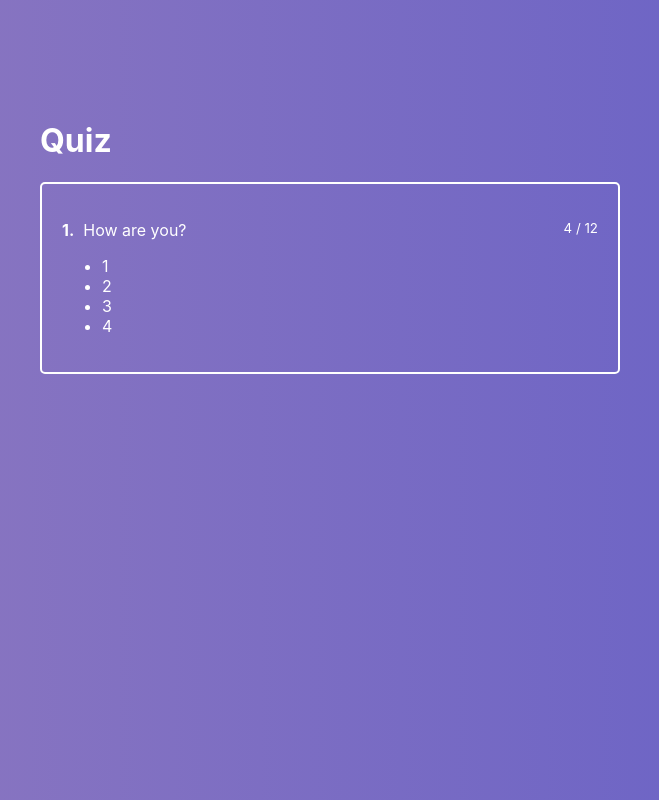
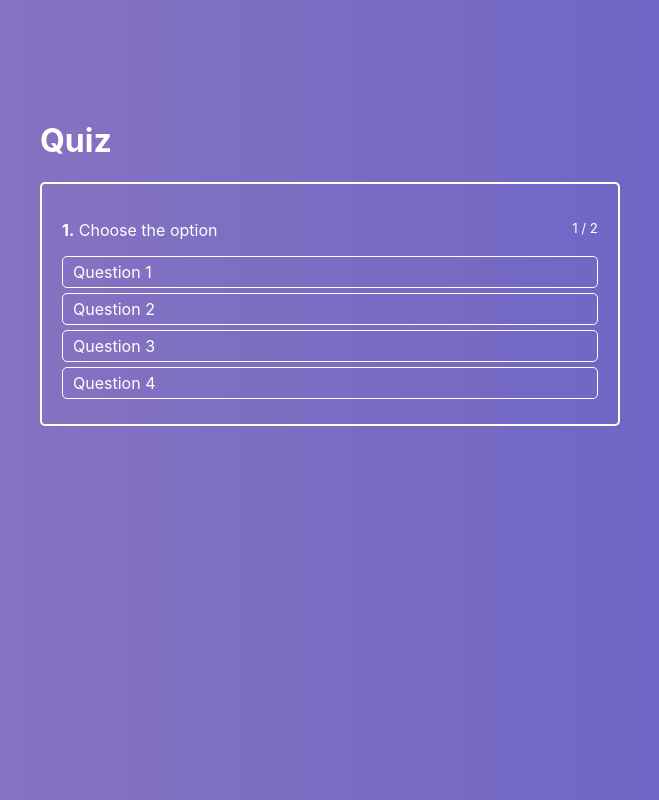
Before and after one commit to iliakut/react-quiz, a React app: page / in a window 1280 px wide. Shown: the whole page, without its empty margins (310-969 px from the left). Built offline with nearby package versions, Linux system fonts and the light colour scheme.

Commit message:
added FinishedQuiz

```diff
--- a/src/components/ActiveQuiz/ActiveQuiz.js
+++ b/src/components/ActiveQuiz/ActiveQuiz.js
@@ -1,22 +1,23 @@
 import React from 'react';
 import classes from './ActiveQuiz.module.css'
+import AnswersList from "./AnswersList/AnswersList";
 
 const ActiveQuiz = props => (
   <div className={classes.ActiveQuiz}>
     <p className={classes.Question}>
       <span>
-        <strong>1.</strong>&nbsp;
-      How are you?
+        <strong>{props.answerNumber}.</strong>&nbsp;
+      {props.question}
       </span>
-      <small>4 / 12</small>
+      <small>{props.answerNumber} / {props.quizLength}</small>
     </p>
 
-    <ul>
-      <li>1</li>
-      <li>2</li>
-      <li>3</li>
-      <li>4</li>
-    </ul>
+    <AnswersList
+      state={props.state}
+      answers={props.answers}
+      onAnswerClick={props.onAnswerClick}
+    />
+
   </div>
 );
 
--- /dev/null
+++ b/src/components/ActiveQuiz/AnswersList/AnswersItem/AnswersItem.js
@@ -0,0 +1,20 @@
+import React from 'react';
+import classes from './AnswersItem.module.css'
+const AnswerItem = props => {
+  const newClasses = [classes.AnswerItem];
+
+  if (props.state) {
+    newClasses.push(classes[props.state])
+  }
+
+  return (
+    <li
+      className={newClasses.join(' ')}
+      onClick={() => props.onAnswerClick(props.answer.id)}
+    >
+      {props.answer.text}
+    </li>
+  );
+};
+
+export default AnswerItem;
--- /dev/null
+++ b/src/components/ActiveQuiz/AnswersList/AnswersItem/AnswersItem.module.css
@@ -0,0 +1,20 @@
+.AnswerItem {
+    border: 1px solid #fff;
+    border-radius: 5px;
+    padding: 5px 10px;
+    margin-bottom: 5px;
+    cursor: pointer;
+}
+
+.AnswerItem:hover {
+    background: rgba(255, 255, 255, .2);
+    transition: background .3s ease-in-out;
+}
+
+.AnswerItem.success {
+    background: rgba(161, 240, 69, .8);
+}
+
+.AnswerItem.error {
+    background: rgba(240, 87, 108, .7);
+}
--- a/src/components/ActiveQuiz/AnswersList/AnswersList.js
+++ b/src/components/ActiveQuiz/AnswersList/AnswersList.js
@@ -1,9 +1,22 @@
 import React from 'react';
 import classes from './AnswersList.module.css'
+import AnswerItem from "./AnswersItem/AnswersItem";
 
 const AnswersList = props => (
   <ul className={classes.AnswersList}>
-    <li>1</li>
+    {
+
+      props.answers.map((answer, index) => {
+      return (
+        <AnswerItem
+          key={index}
+          answer={answer}
+          onAnswerClick={props.onAnswerClick}
+          state={props.state ? props.state[answer.id] : null}
+        />
+        )
+      })
+    }
   </ul>
 );
 
--- a/src/containers/Quiz/Quiz.js
+++ b/src/containers/Quiz/Quiz.js
@@ -4,15 +4,88 @@
 
 class Quiz extends Component {
   state = {
-    quiz: []
+    isFinished: false,
+    activeQuestion: 0,
+    answerState: null,
+    quiz: [
+      {
+        question: 'Choose the option',
+        id: 1,
+        rightAnswerId: 2,
+        answers: [
+          {text: 'Question 1', id: 1},
+          {text: 'Question 2', id: 2},
+          {text: 'Question 3', id: 3},
+          {text: 'Question 4', id: 4},
+        ]
+      },
+      {
+        question: 'Choose another the option',
+        id: 2,
+        rightAnswerId: 1,
+        answers: [
+          {text: 'Question 1', id: 1},
+          {text: 'Question 2', id: 2},
+          {text: 'Question 3', id: 3},
+          {text: 'Question 4', id: 4},
+        ]
+      }
+    ]
   };
+
+  onAnswerClickHandler = (answerId) => {
+    console.log(answerId);
+
+    const question = this.state.quiz[this.state.activeQuestion];
+
+    if (question.rightAnswerId === answerId) {
+
+      this.setState({
+        answerState: {[answerId]: 'success'},
+      });
+
+      setTimeout(() => {
+        if (this.quizFinished()) {
+          this.setState({
+            isFinished: true,
+          })
+        } else {
+          this.setState((state) => ({
+            activeQuestion: state.activeQuestion + 1,
+            answerState: null,
+          }))
+        }
+      }, 1000);
+    } else {
+
+      this.setState({
+        answerState: {[answerId]: 'error'},
+      });
+    }
+  };
+
+  quizFinished() {
+    return this.state.activeQuestion + 1 === this.state.quiz.length;
+  }
+
 
   render() {
     return (
       <div className={classes.Quiz}>
         <div className={classes.QuizWrapper}>
           <h1>Quiz</h1>
-          <ActiveQuiz/>
+          {
+            this.state.isFinished
+              ? <h1>Finished</h1>
+              : <ActiveQuiz
+                  answers={this.state.quiz[this.state.activeQuestion].answers}
+                  question={this.state.quiz[this.state.activeQuestion].question}
+                  onAnswerClick={this.onAnswerClickHandler}
+                  quizLength={this.state.quiz.length}
+                  answerNumber={this.state.activeQuestion + 1}
+                  state={this.state.answerState}
+                />
+          }
         </div>
       </div>
     )
```
Also changed, not shown: src/components/FinishedQuiz/FinishedQuiz.js (added), src/components/FinishedQuiz/FinishedQuiz.module.css (added).
